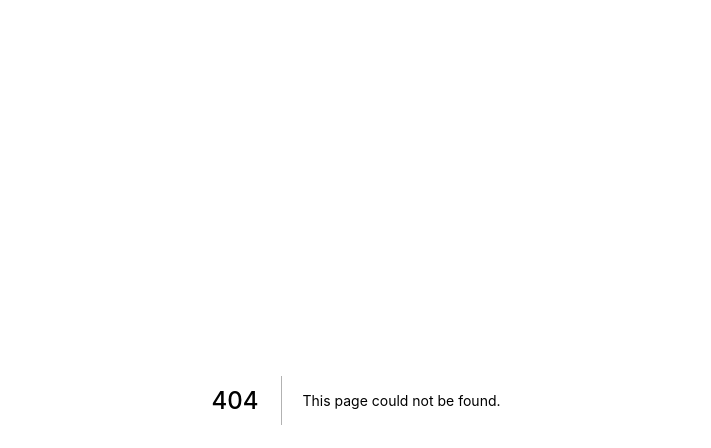
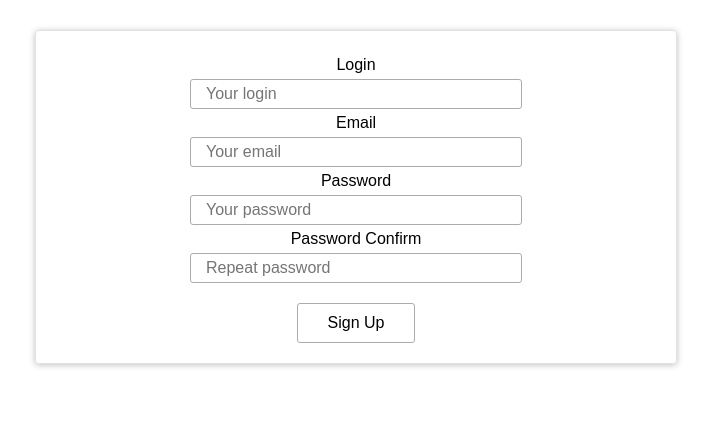
Before and after one commit to cupcake-dev/cupcake-ssr-react-boilerplate, a Next.js app in the folder packages/web/frontend/: page /signup in a window 1280 px wide. Before the commit this address had no page. Shown: the top 448 px of the page, without its empty margins (284-995 px from the left). Built offline with nearby package versions, Linux system fonts and the light colour scheme.

Commit message:
signin/signup components

```diff
--- /dev/null
+++ b/packages/web/frontend/components/styled-elements/styled-elements.ts
@@ -0,0 +1,50 @@
+import styled from "styled-components";
+
+export const AuthPageContainer = styled.div`
+	max-width: 1200px;
+	margin: 0 auto;
+	font-family: sans-serif;
+	font-size: 16px;
+
+	.formWrapper {
+		max-width: 600px;
+		margin: 30px auto;
+		padding: 20px;
+		border: 1px solid #DFE1E5;
+		border-radius: 4px;
+		box-shadow: 0 1px 6px 0 rgba(32,33,36,0.28);
+	}
+
+	.inputWrapper {
+		display: flex;
+		flex-direction: column;
+		align-items: center;
+
+		label {
+			margin: 5px 0;
+		}
+
+		input {
+			width: 50%;
+			font-size: 16px;
+			padding: 5px 15px;
+			border: 1px solid #ababab;
+			border-radius: 3px;
+		}
+	}
+
+	button {
+		display: block;
+		margin: 20px auto 0;
+		font-size: 16px;
+		padding: 10px 30px;
+		border: 1px solid #ababab;
+		border-radius: 3px;
+		background-color: white;
+		transition: linear 200ms;
+
+		&:hover {
+			box-shadow: 0 1px 6px 0 rgba(32,33,36,0.28);
+		}
+	}
+`;
--- /dev/null
+++ b/packages/web/frontend/pages/signup.tsx
@@ -0,0 +1,91 @@
+import React, { useState, FormEvent, ChangeEvent } from "react";
+import { useSelector, useDispatch } from "react-redux";
+import { AuthPageContainer } from "../components/styled-elements/styled-elements";
+
+export interface SignUpProps {}
+
+const SignUp: React.FC<any> = () => {
+	const [isPending, setIsPending] = useState(false);
+	// TODO (add redux and create selectors)
+	// const login = useSelector();
+	// const email = useSelector();
+	// const password = useSelector();
+	// const passwordConfirm = useSelector();
+	// const dispatch = useDispatch();
+
+	const handleSignUpSubmit = (e: FormEvent<HTMLFormElement>) => {
+		e.preventDefault();
+		setIsPending(true);
+		console.log("Need to add redux logic"); //TODO
+		setTimeout(() => setIsPending(false), 500);
+	};
+
+	const handleLoginChange = (e: ChangeEvent<HTMLInputElement>) => {
+		// dispatch an action to change login in state...
+	};
+	const handleEmailChange = (e: ChangeEvent<HTMLInputElement>) => {
+		// dispatch an action to change Email in state...
+	};
+	const handlePasswordChange = (e: ChangeEvent<HTMLInputElement>) => {
+		// dispatch an action to change Password in state...
+	};
+	const handlePasswordConfirmChange = (e: ChangeEvent<HTMLInputElement>) => {
+		// dispatch an action to change PasswordConfirm in state...
+	};
+
+	return (
+		<AuthPageContainer>
+			<form onSubmit={handleSignUpSubmit} className="formWrapper">
+				<div className="inputWrapper">
+					<label htmlFor="login">Login</label>
+					<input
+						// value={login} Uncomment when selectors are ready
+						onChange={handleLoginChange}
+						disabled={isPending}
+						type="text"
+						id="login"
+						placeholder="Your login"
+					/>
+				</div>
+				<div className="inputWrapper">
+					<label htmlFor="email">Email</label>
+					<input
+						// value={email} Uncomment when selectors are ready
+						onChange={handleEmailChange}
+						disabled={isPending}
+						type="text"
+						id="email"
+						placeholder="Your email"
+					/>
+				</div>
+				<div className="inputWrapper">
+					<label htmlFor="password">Password</label>
+					<input
+						// value={password} Uncomment when selectors are ready
+						onChange={handlePasswordChange}
+						disabled={isPending}
+						type="password"
+						id="password"
+						placeholder="Your password"
+					/>
+				</div>
+				<div className="inputWrapper">
+					<label htmlFor="passwordConfirm">Password Confirm</label>
+					<input
+						// value={passwordConfirm} Uncomment when selectors are ready
+						onChange={handlePasswordConfirmChange}
+						disabled={isPending}
+						type="password"
+						id="passwordConfirm"
+						placeholder="Repeat password"
+					/>
+				</div>
+				<button type="submit" disabled={isPending}>
+					Sign Up
+				</button>
+			</form>
+		</AuthPageContainer>
+	);
+};
+
+export default SignUp;
```
Also changed, not shown: packages/web/frontend/pages/signin.tsx (added, +63 -0 lines).
